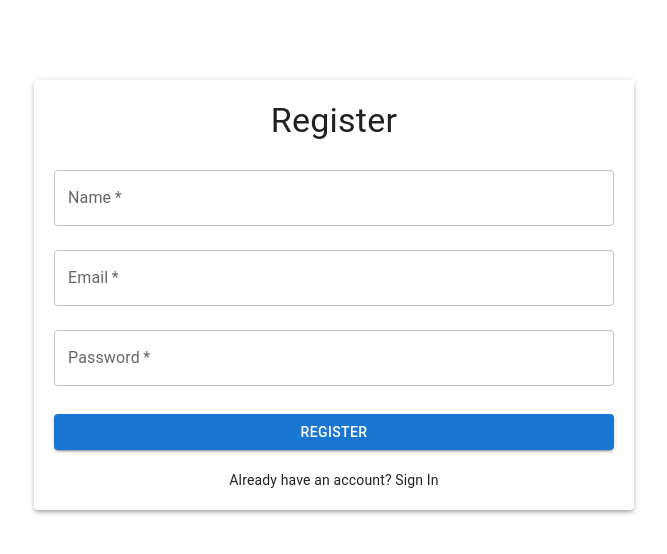
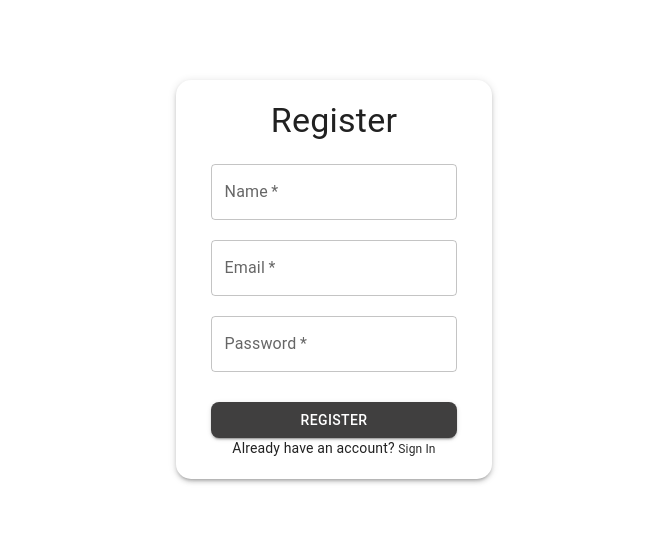
Before and after one commit to mahmoodiftee/Accredian-frontend-task, a React (Vite) app: page / in a window 1280 px wide. Shown: the top 554 px of the page, without its empty margins (306-973 px from the left). Built offline with nearby package versions, Linux system fonts and the light colour scheme.

Commit message:
redesigining of the registration form is complete

```diff
--- a/src/Pages/Registration.jsx
+++ b/src/Pages/Registration.jsx
@@ -1,17 +1,60 @@
 import React, { useState } from "react";
 import { Link, useNavigate } from "react-router-dom";
-import { TextField, Button, Typography, Container, Paper } from "@mui/material";
+import {
+    TextField,
+    Button,
+    Typography,
+    Container,
+    Paper,
+    CssBaseline,
+} from "@mui/material";
 import { styled } from "@mui/system";
 import axios from "axios";
 import toast from "react-hot-toast";
 
-const StyledPaper = styled(Paper)({
-    maxWidth: "600px",
-    margin: "auto",
-    padding: "20px",
+const StyledContainer = styled(Container)({
     marginTop: "10vh",
+    display: "flex",
+    flexDirection: "column",
+    alignItems: "center",
 });
 
+const StyledPaper = styled(Paper)({
+    width: "80%",
+    maxWidth: "400px",
+    padding: "20px",
+    display: "flex",
+    flexDirection: "column",
+    alignItems: "center",
+    borderRadius: "15px", // Added border radius
+});
+
+const StyledTextField = styled(TextField)({
+    width: "100%",
+    margin: "10px 0",
+    borderRadius: "8px", // Added border radius
+});
+
+const StyledButton = styled(Button)({
+    width: "100%",
+    marginTop: "20px",
+    backgroundColor: "#403F3F",
+    color: "#fff",
+    borderRadius: "8px", // Added border radius
+    "&:hover": {
+        backgroundColor: "#292929",
+    },
+});
+
+const StyledLink = styled(Link)({
+    marginTop: "20px",
+    fontSize: "12px",
+    color: "#292929",
+    textDecoration: "none",
+    "&:hover": {
+        color: "#777676",
+    },
+});
 const Registration = () => {
     const navigate = useNavigate();
     const [name, setName] = useState("");
@@ -45,61 +88,53 @@ const Registration = () => {
     };
 
     return (
-        <Container>
+        <StyledContainer component="main" maxWidth="xs">
+            <CssBaseline />
             <StyledPaper elevation={3}>
                 <Typography variant="h4" align="center" gutterBottom>
                     Register
                 </Typography>
-                <form onSubmit={handleSignUp}>
-                    <TextField
+                <form
+                    onSubmit={handleSignUp}
+                    style={{ width: "100%", padding: "0 15px" }} // Added width and padding
+                >
+                    <StyledTextField
                         label="Name"
                         variant="outlined"
-                        fullWidth
-                        margin="normal"
                         value={name}
                         onChange={(e) => setName(e.target.value)}
                         required
                     />
-                    <TextField
+
+                    <StyledTextField
                         label="Email"
                         variant="outlined"
-                        fullWidth
-                        margin="normal"
                         type="email"
                         value={email}
                         onChange={(e) => setEmail(e.target.value)}
                         required
                     />
-                    <TextField
+
+                    <StyledTextField
                         label="Password"
                         variant="outlined"
-                        fullWidth
-                        margin="normal"
                         type="password"
                         value={password}
                         onChange={(e) => setPassword(e.target.value)}
                         required
                     />
-                    <Button
-                        variant="contained"
-                        color="primary"
-                        fullWidth
-                        type="submit"
-                        style={{ marginTop: "20px" }}
-                    >
+
+                    <StyledButton type="submit" variant="contained">
                         Register
-                    </Button>
-                    <Typography
-                        variant="body2"
-                        style={{ marginTop: "20px" }}
-                        align="center"
-                    >
+                    </StyledButton>
+
+                    <Typography variant="body2" align="center">
                         Already have an account?{" "}
-                        <Link to="/login">Sign In</Link>
+                        <StyledLink to="/login">Sign In</StyledLink>
                     </Typography>
                 </form>
             </StyledPaper>
-        </Container>
+        </StyledContainer>
     );
 };
 
```
